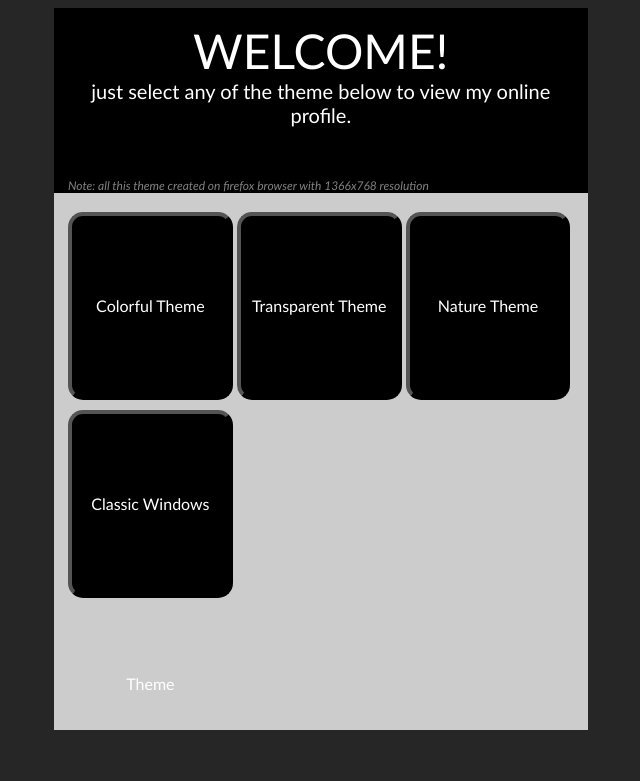
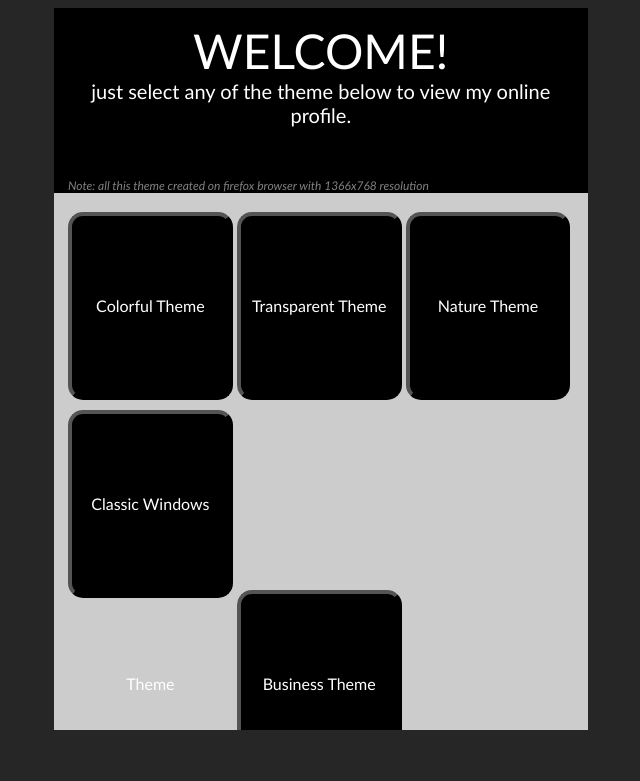
Before and after one commit to isagithubrepo/isagithubrepo.github.io, a plain HTML site: page index.html in a window 1280 px wide. Shown: the whole page, without its empty margins (270-910 px from the left). Drawn offline with Linux system fonts and the light colour scheme.

Commit message:
adding business theme

```diff
--- a/index.html
+++ b/index.html
@@ -126,6 +126,10 @@ br {
 
 		</a>
 
+		<a href="#" class="test1">Business Theme
+
+		</a>
+
 
 
 
```
Also changed, not shown: theme_5/index.html (added, +1 -0 lines).
